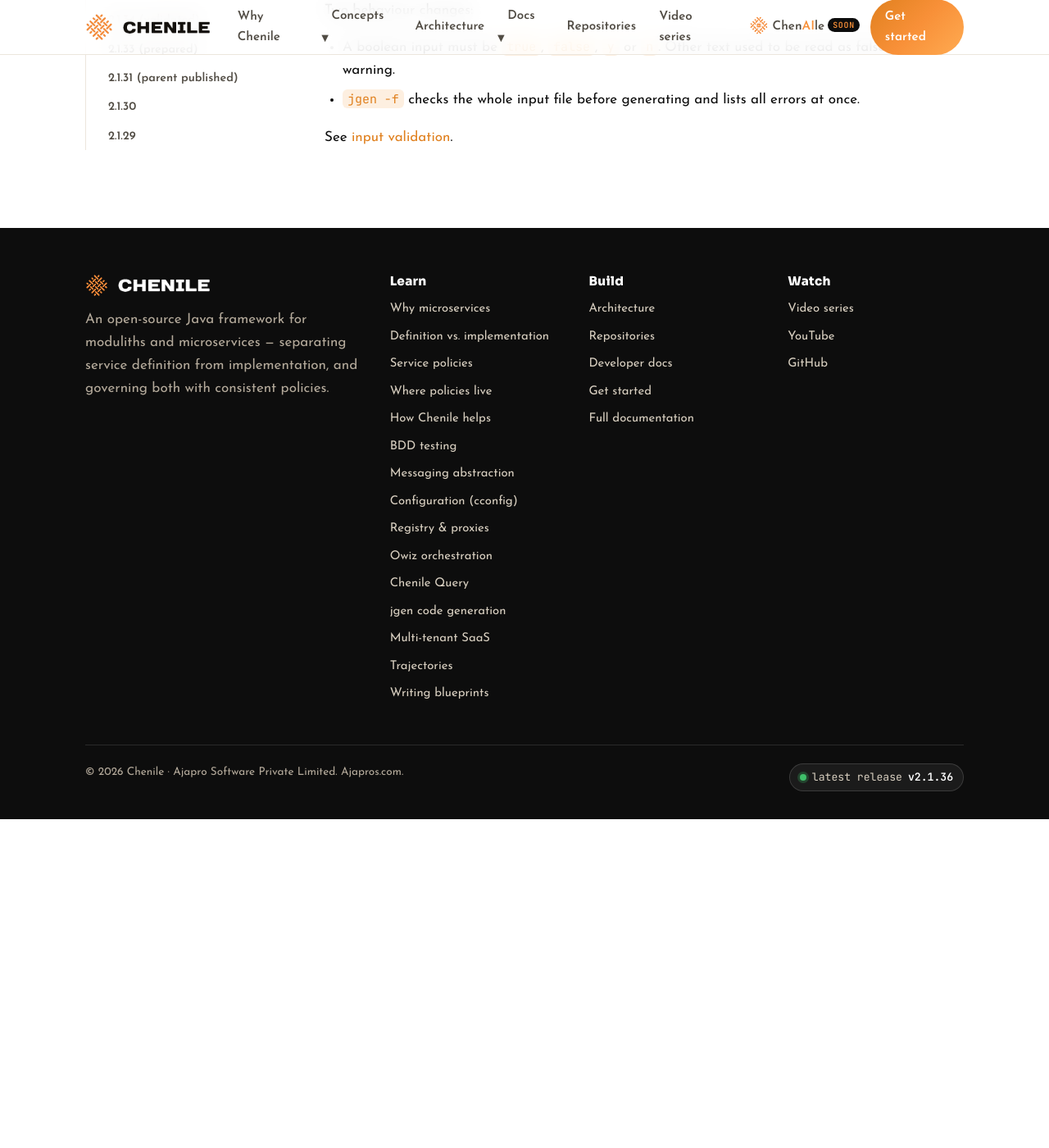
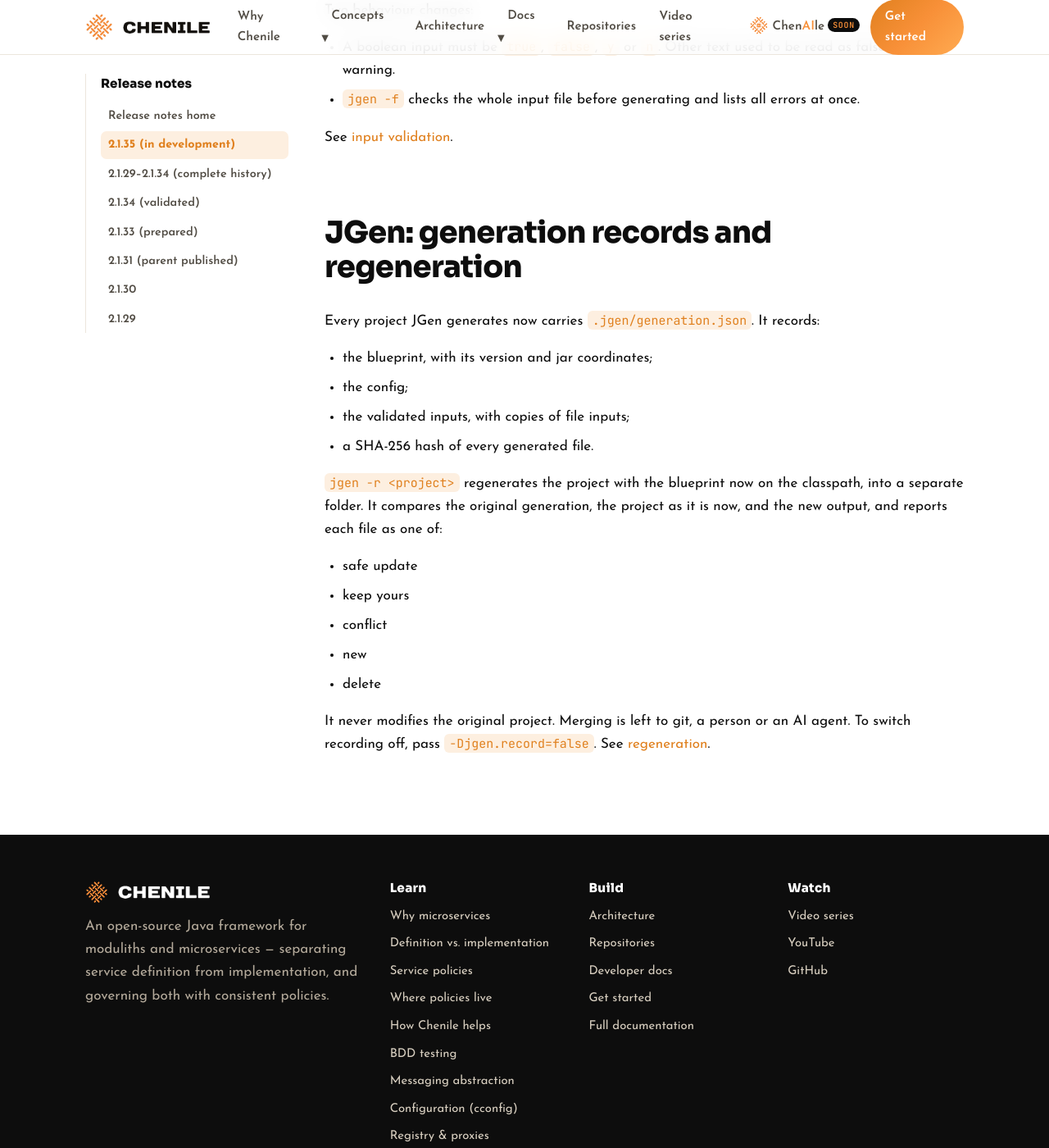
Before and after one commit to rajakolluru/cheniledocs.github.io, a Jekyll site: the page built from pages/release-notes/2.1.35.md, in a window 1280 px wide and 1400 px high, scrolled down 3129 px. Shown: the whole window at 82% size. Built offline with Jekyll 4.4.1, drawn with Linux system fonts in a browser that asks for light colours; before the commit the page ends 4128 px from its top, so only the background shows below that.

Commit message:
2.1.35 notes: JGen regeneration

```diff
--- a/pages/release-notes/2.1.35.md
+++ b/pages/release-notes/2.1.35.md
@@ -100,3 +100,24 @@
 - `jgen -f` checks the whole input file before generating and lists all errors at once.
 
 See [input validation](https://jgen.chenile.org/input-validation/).
+
+## JGen: generation records and regeneration
+
+Every project JGen generates now carries `.jgen/generation.json`. It records:
+
+- the blueprint, with its version and jar coordinates;
+- the config;
+- the validated inputs, with copies of file inputs;
+- a SHA-256 hash of every generated file.
+
+`jgen -r <project>` regenerates the project with the blueprint now on the classpath, into a separate folder. It
+compares the original generation, the project as it is now, and the new output, and reports each file as one of:
+
+- safe update
+- keep yours
+- conflict
+- new
+- delete
+
+It never modifies the original project. Merging is left to git, a person or an AI agent. To switch recording off,
+pass `-Djgen.record=false`. See [regeneration](https://jgen.chenile.org/regeneration/).
```
